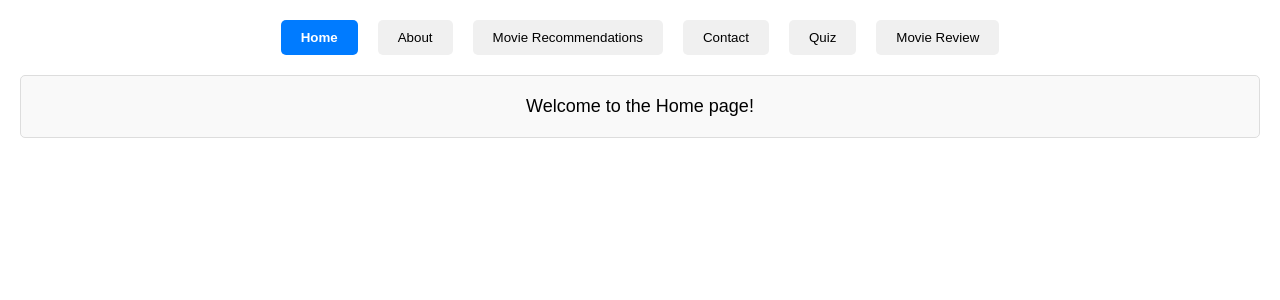
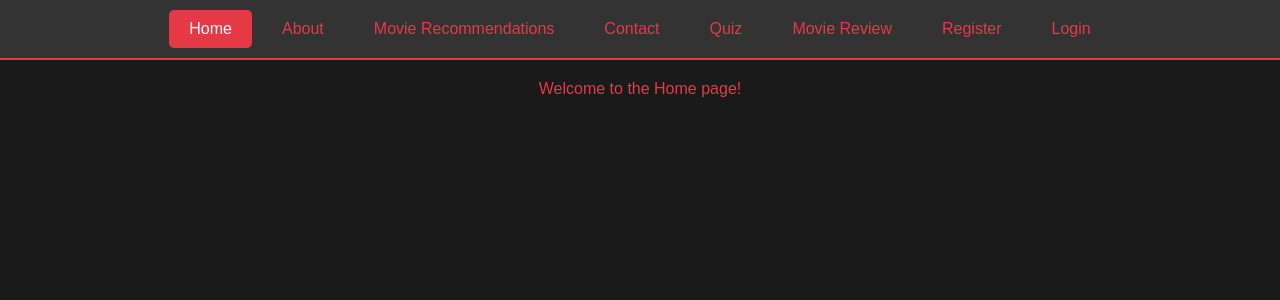
Before and after one commit to Vntage/What-to-Watch, a React (Create React App) app in the folder what-to-watch/: page / in a window 1280 px wide. Shown: the top 300 px of the page. Built offline with nearby package versions, Linux system fonts and the light colour scheme.

Commit message:
Register and Login

```diff
--- a/what-to-watch/src/App.css
+++ b/what-to-watch/src/App.css
@@ -1,40 +1,127 @@
-.App {
+/* App.css */
+
+:root {
+  --primary-bg: #1a1a1a; /* Black background */
+  --primary-text: #e63946; /* Red text */
+  --secondary-bg: #333333; /* Dark gray for cards/containers */
+  --secondary-text: #ffffff; /* White text for contrast */
+  --button-bg: #e63946; /* Red buttons */
+  --button-hover-bg: #b31c2c; /* Darker red for hover */
+  --button-text: #ffffff; /* White text for buttons */
+  --border-color: #e63946; /* Red border */
+}
+
+body {
+  background-color: var(--primary-bg);
+  color: var(--primary-text);
+  padding: 0;
+  justify-content: center;
+  align-items: center;
+  text-align: center; /* Center text alignment */
+  height: 100vh; /* Full viewport height */
+  margin: 0;
   font-family: Arial, sans-serif;
-  text-align: center;
-  padding: 20px;
+}
+
+h1, h2, h3, h4, h5, h6 {
+  color: var(--primary-text);
+}
+
+a {
+  color: var(--primary-text);
+  text-decoration: none;
+}
+
+a:hover {
+  text-decoration: underline;
 }
 
 .tabbar {
   display: flex;
   justify-content: center;
-  margin-bottom: 20px;
+  background-color: var(--secondary-bg);
+  padding: 10px;
+  border-bottom: 2px solid var(--border-color);
 }
 
 .tab {
+  color: var(--primary-text);
+  background: none;
+  border: none;
   padding: 10px 20px;
-  margin: 0 10px;
-  border: none;
-  background-color: #f0f0f0;
+  margin: 0 5px;
   cursor: pointer;
-  border-radius: 5px;
-  transition: background-color 0.3s ease;
+  font-size: 16px;
+  transition: background-color 0.3s;
+  text-align: center;
 }
 
-.tab.active {
-  background-color: #007bff;
-  color: white;
-  font-weight: bold;
-}
-
-.tab:hover {
-  background-color: #007bff;
-  color: white;
+.tab:hover, .tab.active {
+  background-color: var(--button-bg);
+  color: var(--button-text);
 }
 
 .content {
-  font-size: 18px;
   padding: 20px;
-  border: 1px solid #ddd;
+}
+
+/* Buttons */
+button {
+  background-color: var(--button-bg);
+  color: var(--button-text);
+  border: none;
+  padding: 10px 15px;
   border-radius: 5px;
-  background-color: #f9f9f9;
+  cursor: pointer;
+  font-size: 16px;
+  transition: background-color 0.3s;
 }
+
+button:hover {
+  background-color: var(--button-hover-bg);
+}
+
+/* Forms */
+.form-input,
+.form-textarea {
+  background-color: var(--secondary-bg);
+  color: var(--secondary-text);
+  border: 1px solid var(--border-color);
+  padding: 10px;
+  border-radius: 5px;
+}
+
+.form-input::placeholder,
+.form-textarea::placeholder {
+  color: #999;
+}
+
+/* Stars for Ratings */
+.star {
+  font-size: 24px;
+  color: #666;
+  cursor: pointer;
+  transition: color 0.3s;
+}
+
+.star.selected {
+  color: var(--button-bg);
+}
+
+/* Review Cards */
+.review-card {
+  background-color: var(--secondary-bg);
+  color: var(--secondary-text);
+  border: 1px solid var(--border-color);
+  border-radius: 5px;
+  padding: 15px;
+  margin-bottom: 15px;
+}
+
+.review-card h4 {
+  color: var(--primary-text);
+}
+
+.reviews-section h3 {
+  color: var(--primary-text);
+}
--- a/what-to-watch/src/App.js
+++ b/what-to-watch/src/App.js
@@ -6,6 +6,8 @@ import Contact from './components/Contact';
 import Quiz from './components/Quiz';
 import MovieRecommendations from './components/MovieRecommendations';
 import MovieReview from './components/MovieReview';
+import SignUp from './components/SignUp';
+import Login from './components/Login';
 
 const App = () => {
   const [activeTab, setActiveTab] = useState('Home');
@@ -24,6 +26,10 @@ const App = () => {
         return <Quiz />;
       case 'MovieReview':
         return <MovieReview />;
+      case 'SignUp':
+        return <SignUp />;
+      case 'Login':
+        return <Login />
       default:
         return null;
     }
@@ -68,6 +74,18 @@ const App = () => {
         >
           Movie Review
         </button>
+        <button
+          className={`tab ${activeTab === 'SignUp' ? 'active' : ''}`}
+          onClick={() => setActiveTab('SignUp')}
+        >
+          Register
+        </button>
+        <button
+          className={`tab ${activeTab === 'Login' ? 'active' : ''}`}
+          onClick={() => setActiveTab('Login')}
+        >
+          Login
+        </button>
       </nav>
       <main className="content">{renderContent()}</main>
     </div>
--- /dev/null
+++ b/what-to-watch/src/components/Login.css
@@ -0,0 +1,62 @@
+.login-container {
+    max-width: 400px;
+    margin: 0 auto;
+    text-align: center;
+    padding: 20px;
+    background-color: var(--secondary-bg);
+    color: var(--secondary-text);
+    border: 1px solid var(--border-color);
+    border-radius: 10px;
+    box-shadow: 0px 4px 10px rgba(0, 0, 0, 0.2);
+  }
+
+  .login-form {
+    display: flex;
+    flex-direction: column;
+    gap: 15px;
+    align-items: center; /* Centers all child elements horizontally */
+  }
+
+  .form-input {
+    padding: 10px;
+    font-size: 16px;
+    border: 1px solid var(--border-color);
+    border-radius: 5px;
+    background-color: var(--primary-bg);
+    color: var(--secondary-text);
+    width: 100%; /* Ensures inputs stretch across the form's width */
+    max-width: 300px; /* Limits input width */
+  }
+
+  .form-input::placeholder {
+    color: #888;
+  }
+
+  .login-btn {
+    padding: 10px;
+    font-size: 16px;
+    background-color: var(--button-bg);
+    color: var(--button-text);
+    border: none;
+    border-radius: 5px;
+    cursor: pointer;
+    transition: background-color 0.3s;
+    width: 150px; /* Optional: Ensure consistent button width */
+  }
+
+  .login-btn:hover {
+    background-color: var(--button-hover-bg);
+  }
+
+  p {
+    color: var(--secondary-text);
+  }
+
+  p a {
+    color: var(--primary-text);
+    text-decoration: none;
+  }
+
+  p a:hover {
+    text-decoration: underline;
+  }
--- /dev/null
+++ b/what-to-watch/src/components/Login.js
@@ -0,0 +1,60 @@
+import React, { useState } from 'react';
+import './Login.css';
+import SignUp from './SignUp'; // Import the SignUp component
+
+const Login = () => {
+  const [activeTab, setActiveTab] = useState('Login');
+  const [email, setEmail] = useState('');
+  const [password, setPassword] = useState('');
+
+  const renderContent = () => {
+    if (activeTab === 'SignUp') {
+      return <SignUp />;
+    }
+
+    return (
+      <div className="login-container">
+        <h2>Login</h2>
+        <form onSubmit={handleSubmit} className="login-form">
+          <input
+            type="email"
+            placeholder="Email"
+            value={email}
+            onChange={(e) => setEmail(e.target.value)}
+            className="form-input"
+          />
+          <input
+            type="password"
+            placeholder="Password"
+            value={password}
+            onChange={(e) => setPassword(e.target.value)}
+            className="form-input"
+          />
+          <button type="submit" className="login-btn">
+            Login
+          </button>
+        </form>
+        <p>
+          Don't have an account?{' '}
+          <a onClick={() => setActiveTab('SignUp')}>Sign Up</a>
+        </p>
+      </div>
+    );
+  };
+
+  const handleSubmit = (e) => {
+    e.preventDefault();
+
+    if (!email || !password) {
+      alert('Please fill in all fields.');
+      return;
+    }
+
+    alert(`Logged in with: ${email}`);
+    // Add login logic (e.g., API call or Firebase auth)
+  };
+
+  return <main className="content">{renderContent()}</main>;
+};
+
+export default Login;
--- a/what-to-watch/src/components/MovieReview.css
+++ b/what-to-watch/src/components/MovieReview.css
@@ -1,3 +1,4 @@
+/* Movie Review CSS */
 .movie-review-container {
     max-width: 600px;
     margin: 0 auto;
@@ -10,11 +11,12 @@
     flex-direction: column;
     gap: 15px;
     margin-bottom: 20px;
+    align-items: center;
   }
 
   .form-input,
   .form-textarea {
-    width: 100%;
+    width: 100%; /* Ensure both have the same width */
     padding: 10px;
     font-size: 16px;
     border: 1px solid #ddd;
@@ -26,6 +28,7 @@
     height: 100px;
   }
 
+  /* Rating stars styling */
   .rating-container {
     display: flex;
     justify-content: center;
@@ -44,6 +47,7 @@
     color: gold;
   }
 
+  /* Submit button styling */
   .submit-btn {
     background-color: #007bff;
     color: white;
@@ -59,6 +63,7 @@
     background-color: #0056b3;
   }
 
+  /* Reviews section styling */
   .reviews-section {
     margin-top: 30px;
     text-align: left;
--- /dev/null
+++ b/what-to-watch/src/components/SignUp.css
@@ -0,0 +1,59 @@
+.signup-container {
+    max-width: 400px;
+    margin: 0 auto;
+    text-align: center;
+    padding: 20px;
+    background-color: var(--secondary-bg);
+    color: var(--secondary-text);
+    border: 1px solid var(--border-color);
+    border-radius: 10px;
+    box-shadow: 0px 4px 10px rgba(0, 0, 0, 0.2);
+  }
+
+  .signup-form {
+    display: flex;
+    flex-direction: column;
+    gap: 15px;
+    align-items: center;
+  }
+
+  .form-input {
+    padding: 10px;
+    font-size: 16px;
+    border: 1px solid var(--border-color);
+    border-radius: 5px;
+    background-color: var(--primary-bg);
+    color: var(--secondary-text);
+  }
+
+  .form-input::placeholder {
+    color: #888;
+  }
+
+  .signup-btn {
+    padding: 10px;
+    font-size: 16px;
+    background-color: var(--button-bg);
+    color: var(--button-text);
+    border: none;
+    border-radius: 5px;
+    cursor: pointer;
+    transition: background-color 0.3s;
+  }
+
+  .signup-btn:hover {
+    background-color: var(--button-hover-bg);
+  }
+
+  p {
+    color: var(--secondary-text);
+  }
+
+  p a {
+    color: var(--primary-text);
+    text-decoration: none;
+  }
+
+  p a:hover {
+    text-decoration: underline;
+  }
--- /dev/null
+++ b/what-to-watch/src/components/SignUp.js
@@ -0,0 +1,81 @@
+import React, { useState } from 'react';
+import './SignUp.css';
+import Login from './Login'; // Import Login component
+
+const SignUp = () => {
+  const [activeTab, setActiveTab] = useState('SignUp');
+  const [username, setUsername] = useState('');
+  const [email, setEmail] = useState('');
+  const [password, setPassword] = useState('');
+  const [confirmPassword, setConfirmPassword] = useState('');
+
+  const renderContent = () => {
+    if (activeTab === 'Login') {
+      return <Login />;
+    }
+
+    return (
+      <div className="signup-container">
+        <h2>Create an Account!</h2>
+        <form onSubmit={handleSubmit} className="signup-form">
+          <input
+            type="text"
+            placeholder="Username"
+            value={username}
+            onChange={(e) => setUsername(e.target.value)}
+            className="form-input"
+          />
+          <input
+            type="email"
+            placeholder="Email"
+            value={email}
+            onChange={(e) => setEmail(e.target.value)}
+            className="form-input"
+          />
+          <input
+            type="password"
+            placeholder="Password"
+            value={password}
+            onChange={(e) => setPassword(e.target.value)}
+            className="form-input"
+          />
+          <input
+            type="password"
+            placeholder="Confirm Password"
+            value={confirmPassword}
+            onChange={(e) => setConfirmPassword(e.target.value)}
+            className="form-input"
+          />
+          <button type="submit" className="signup-btn">
+            Sign Up
+          </button>
+        </form>
+        <p>
+          Already have an account?{' '}
+          <a onClick={() => setActiveTab('Login')}>Sign In</a>
+        </p>
+      </div>
+    );
+  };
+
+  const handleSubmit = (e) => {
+    e.preventDefault();
+
+    if (!username || !email || !password || !confirmPassword) {
+      alert('Please fill in all fields.');
+      return;
+    }
+
+    if (password !== confirmPassword) {
+      alert('Passwords do not match.');
+      return;
+    }
+
+    alert(`Account created for: ${username}`);
+    // Add sign-up logic (e.g., API call or Firebase auth)
+  };
+
+  return <main className="content">{renderContent()}</main>;
+};
+
+export default SignUp;
```
